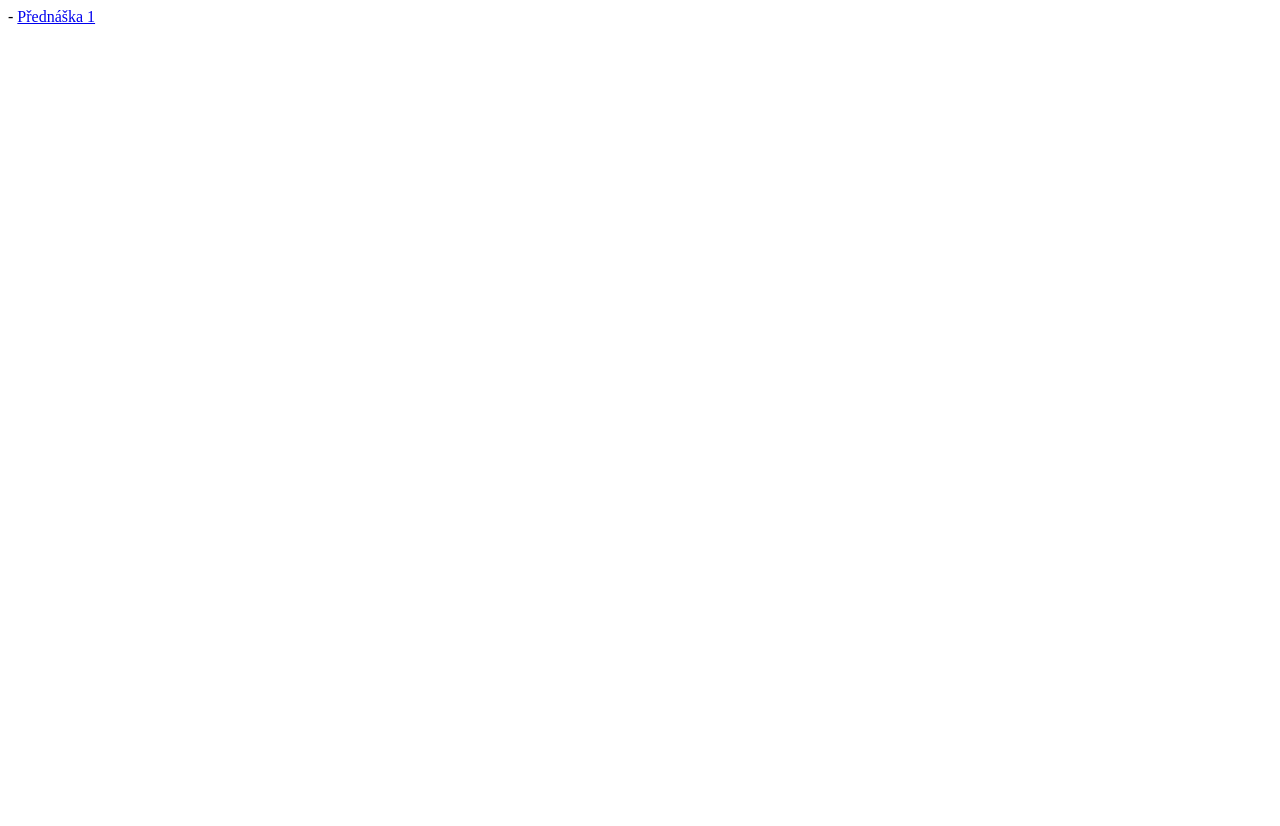
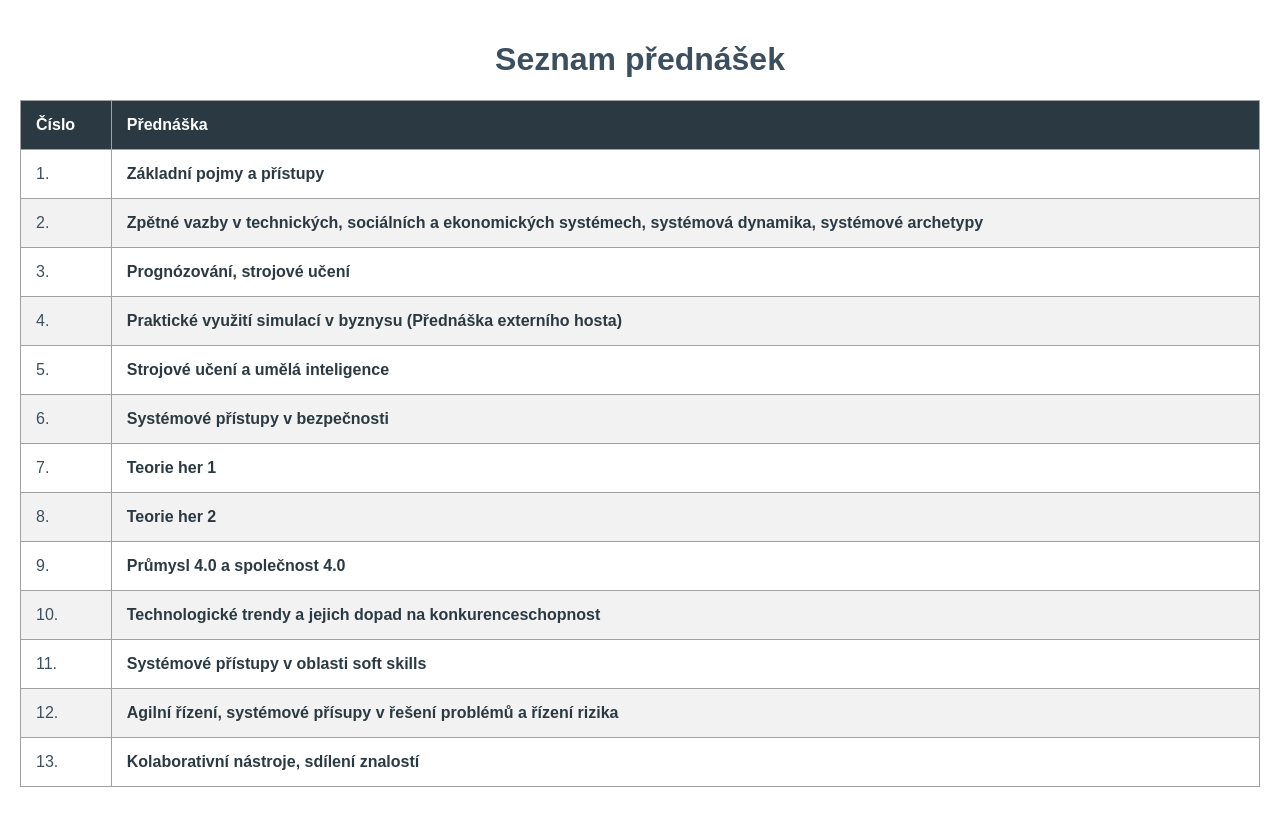
Before and after one commit to pesikj/fek-kpm-spm, a plain HTML site: page index.html in a window 1280 px wide. Before the commit the page ends 800 px from the top, so only its background shows below. Drawn offline with Linux system fonts and the light colour scheme.

Commit message:
Title page

```diff
--- a/index.html
+++ b/index.html
@@ -1 +1,124 @@
-- <a href="01/lecture.html">Přednáška 1</a>
+<!DOCTYPE html>
+<html lang="cs">
+<head>
+    <meta charset="UTF-8">
+    <meta name="viewport" content="width=device-width, initial-scale=1.0">
+    <title>Seznam Přednášek</title>
+    <style>
+        body {
+            font-family: Arial, sans-serif;
+            background-color: #ffffff;
+            margin: 0;
+            padding: 20px;
+            color: #333;
+        }
+        h1 {
+            text-align: center;
+            color: #3C4F5E; /* Dark greyish-blue color from the logo */
+        }
+        table {
+            width: 100%;
+            border-collapse: collapse;
+            margin: 20px 0;
+        }
+        table, th, td {
+            border: 1px solid #A0A0A0; /* Light grey for borders, inspired by the logo */
+        }
+        th, td {
+            padding: 15px;
+            text-align: left;
+        }
+        th {
+            background-color: #2B3A42; /* Dark blue from the logo */
+            color: white;
+        }
+        tr:nth-child(even) {
+            background-color: #F2F2F2; /* Light grey for alternating rows */
+        }
+        tr:hover {
+            background-color: #D1D3D4; /* Grey hover effect */
+        }
+        td {
+            color: #3C4F5E; /* Text color matching the logo's dark greyish-blue tone */
+        }
+        a {
+            color: #2B3A42; /* Same dark blue for links */
+            text-decoration: none;
+        }
+        a:hover {
+            text-decoration: underline;
+        }
+        .lecture {
+            font-weight: bold;
+        }
+    </style>
+</head>
+<body>
+
+    <h1>Seznam přednášek</h1>
+
+    <table>
+        <thead>
+            <tr>
+                <th>Číslo</th>
+                <th>Přednáška</th>
+            </tr>
+        </thead>
+        <tbody>
+            <tr>
+                <td>1.</td>
+                <td class="lecture"><a href="01/lecture.html">Základní pojmy a přístupy</a></td>
+            </tr>
+            <tr>
+                <td>2.</td>
+                <td class="lecture"><a href="02/lecture.html">Zpětné vazby v technických, sociálních a ekonomických systémech, systémová dynamika, systémové archetypy</a></td>
+            </tr>
+            <tr>
+                <td>3.</td>
+                <td class="lecture"><a href="03/lecture.html">Prognózování, strojové učení</a></td>
+            </tr>
+            <tr>
+                <td>4.</td>
+                <td class="lecture"><a href="04/lecture.html">Praktické využití simulací v byznysu (Přednáška externího hosta)</a></td>
+            </tr>
+            <tr>
+                <td>5.</td>
+                <td class="lecture"><a href="05/lecture.html">Strojové učení a umělá inteligence</a></td>
+            </tr>
+            <tr>
+                <td>6.</td>
+                <td class="lecture"><a href="06/lecture.html">Systémové přístupy v bezpečnosti</a></td>
+            </tr>
+            <tr>
+                <td>7.</td>
+                <td class="lecture"><a href="07/lecture.html">Teorie her 1</a></td>
+            </tr>
+            <tr>
+                <td>8.</td>
+                <td class="lecture"><a href="08/lecture.html">Teorie her 2</a></td>
+            </tr>
+            <tr>
+                <td>9.</td>
+                <td class="lecture"><a href="09/lecture.html">Průmysl 4.0 a společnost 4.0</a></td>
+            </tr>
+            <tr>
+                <td>10.</td>
+                <td class="lecture"><a href="10/lecture.html">Technologické trendy a jejich dopad na konkurenceschopnost</a></td>
+            </tr>
+            <tr>
+                <td>11.</td>
+                <td class="lecture"><a href="11/lecture.html">Systémové přístupy v oblasti soft skills</a></td>
+            </tr>
+            <tr>
+                <td>12.</td>
+                <td class="lecture"><a href="12/lecture.html">Agilní řízení, systémové přísupy v řešení problémů a řízení rizika</a></td>
+            </tr>
+            <tr>
+                <td>13.</td>
+                <td class="lecture"><a href="13/lecture.html">Kolaborativní nástroje, sdílení znalostí</a></td>
+            </tr>
+        </tbody>
+    </table>
+
+</body>
+</html>
```
